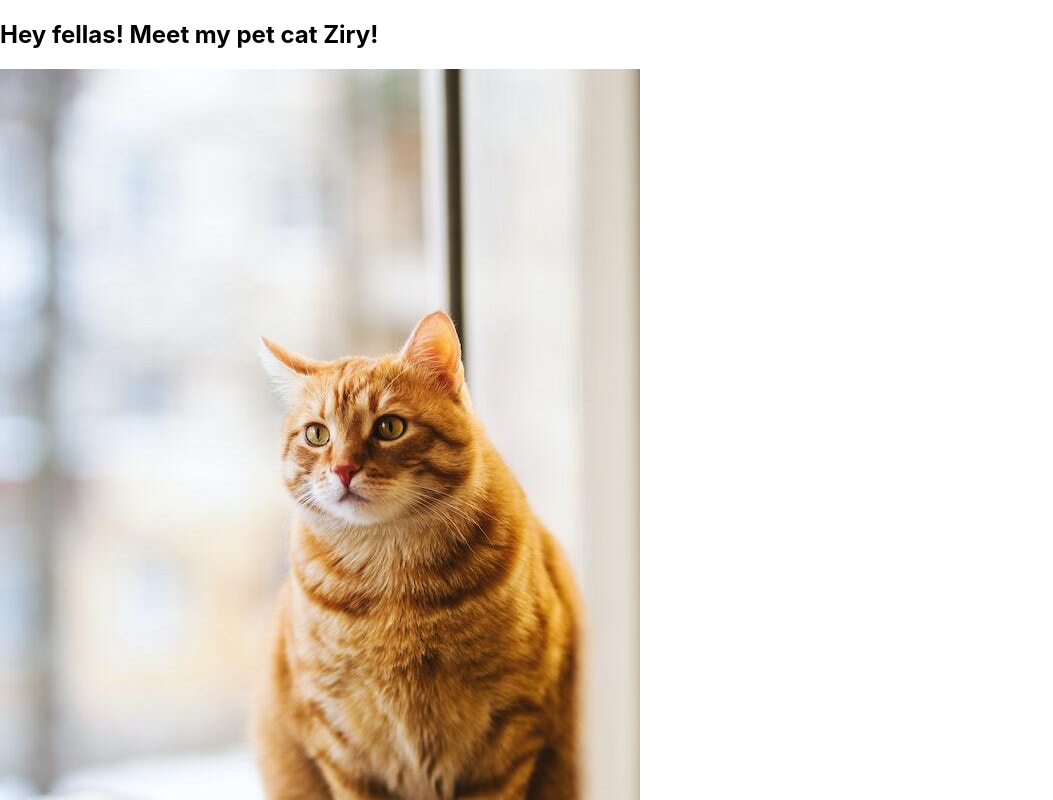
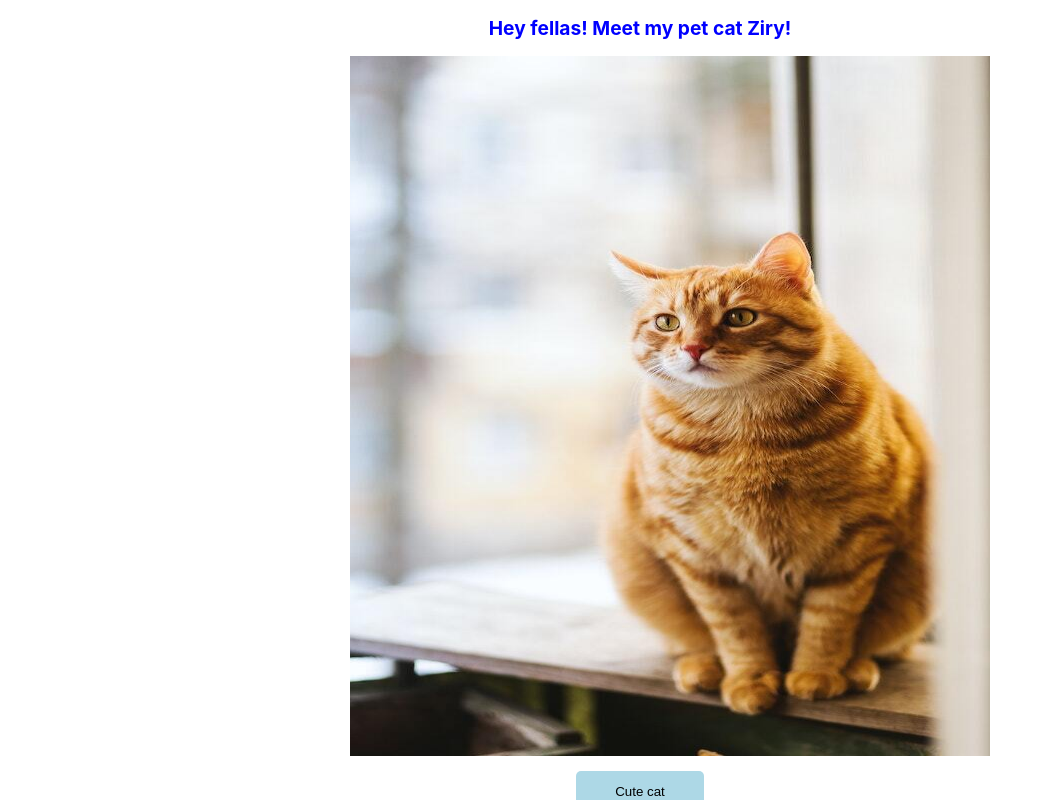
Before and after one commit to moattarzeest/JSON-Config-ReactApp, a React (Create React App) app: page / in a window 1280 px wide. Shown: the top 800 px of the page, without its empty margins (0-1053 px from the left). Built offline with nearby package versions, Linux system fonts and the light colour scheme.

Commit message:
Update index.css

```diff
--- a/src/index.css
+++ b/src/index.css
@@ -11,29 +11,29 @@ code {
   font-family: source-code-pro, Menlo, Monaco, Consolas, 'Courier New',
     monospace;
 }
-.textComponent
+.text
 {
   color: blue;
   font-size: larger;
   text-align: center;
 }
-.imageComponent
+.image
 {
   width: 50%;
-  height: 670px;
+  height: 700px;
   position: relative;
   left:350px;
-  /* background-color: pink; */
+
 }
-.buttonComponent
+.button
 {
   cursor: pointer;
-  top:50px;
   width: 10%;
   height: 40px;
   text-align: center;
  position: relative;
- right:80px;
+ top:40px;
+ right:5%;
  border: none;
  border-radius: 5px;
   background-color: lightblue;
```
